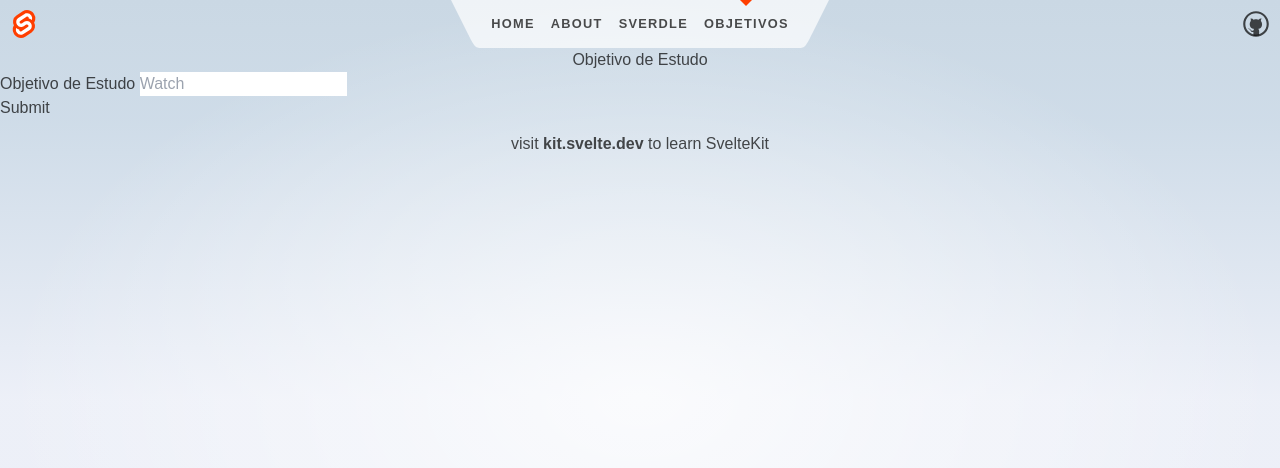
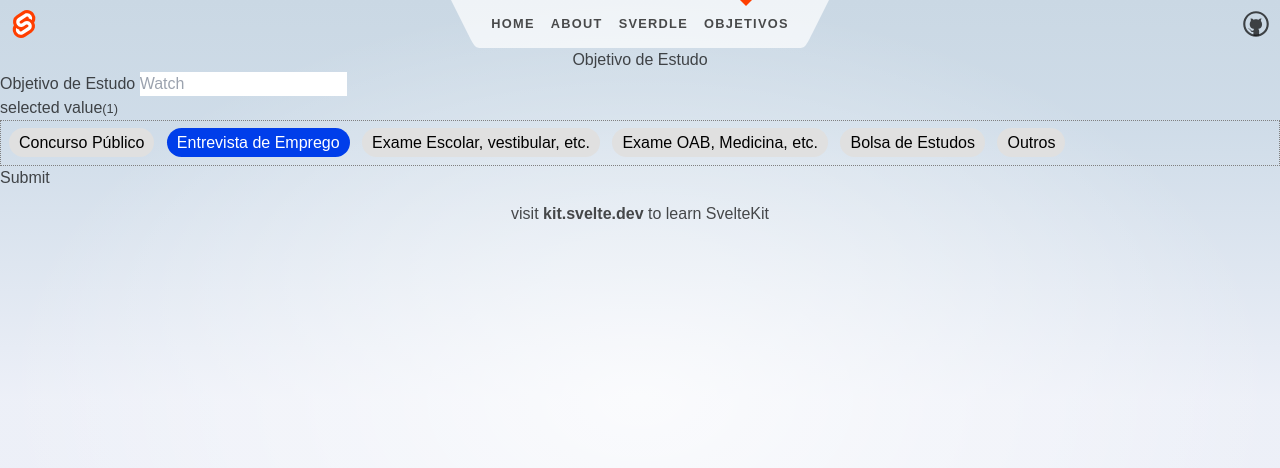
Before and after one commit to rodusa/rotamental, a SvelteKit app: page /objectives in a window 1280 px wide. Shown: the top 468 px of the page. Built offline with nearby package versions, Linux system fonts and the light colour scheme.

Commit message:
added chips

```diff
--- a/src/lib/Objective.svelte
+++ b/src/lib/Objective.svelte
@@ -1,4 +1,4 @@
-<script>
+<script lang="ts">
     import { text } from "svelte/internal";
 import {deleteTodo} from "../stores/objectiveStore"
     export let objective;
--- a/src/lib/ObjectiveForm.svelte
+++ b/src/lib/ObjectiveForm.svelte
@@ -1,4 +1,4 @@
-<script>
+<script lang="ts">
     import {addObjective} from "../stores/objectiveStore"
     let todo = '';
     const handleSubmit= () => {
@@ -12,7 +12,7 @@
         <label class="font-bold text-sm mb-2" for="todo">Objetivo de Estudo</label>
         <input type="text" bind:value={todo} name="todo" placeholder="Watch" class="appearance-none shadow-sm border border-gray-200 p-2 focus:outline-none focus:border-red-500 rounded-lg"/>
     </div>
-    <button type="submit" class="w-full shadow-sm rounded bg-blue-500 hover:bg-blue-600 text-white py-2 px-4 ">Submit</button>
+    <!-- <button type="submit" class="w-full shadow-sm rounded bg-blue-500 hover:bg-blue-600 text-white py-2 px-4 ">Submit</button> -->
 </form>
 <style>
 
--- /dev/null
+++ b/src/lib/chips/Chip.svelte
@@ -0,0 +1,23 @@
+<script lang="ts">
+	import { setContext } from 'svelte';
+	import { writable } from 'svelte/store';
+
+	export let value = 0;
+	const storedValue = writable(value);
+	setContext('chip', {storedValue, index: 0});
+
+	storedValue.subscribe(v => value = v);
+	$: storedValue.set(value);
+
+</script>
+
+<div>
+	<slot/>
+</div>
+
+<style>
+    div {
+        border: 1px dotted gray;
+        padding: 4px;
+    }
+</style>
--- /dev/null
+++ b/src/lib/chips/ChipItem.svelte
@@ -0,0 +1,28 @@
+<script lang="ts">
+    import { getContext } from 'svelte';
+    const chip = getContext('chip');
+  const storedValue = chip.storedValue;
+  let current = chip.index++;
+</script>
+
+<span on:click={() => $storedValue=current} class:active={$storedValue == current}>
+<slot/>
+</span>
+
+<style>
+span {
+    color: black;
+    background-color: #e0e0e0;
+    border-color: #e0e0e0;
+    border-radius: 16px;
+    padding: 6px 10px 6px 10px;
+    margin: 4px;
+    cursor: pointer;
+    line-height: 36px;
+}
+.active {
+    color: white;
+    background-color: #003eea;
+    border-color: #003eea;
+}
+</style>
--- a/src/routes/+layout.svelte
+++ b/src/routes/+layout.svelte
@@ -5,7 +5,7 @@
 </script>
 
 <!-- <div class="app"> -->
-	<div class="container mx-auto my-6 max-w-lg">
+	<div class="container mx-auto my-6 max-w-2xl">
 	<Header />
 
 	<!-- <main> -->
--- a/src/routes/objectives/+page.svelte
+++ b/src/routes/objectives/+page.svelte
@@ -1,7 +1,12 @@
 <script>
     import ObjectiveForm from "$lib/ObjectiveForm.svelte";
     import Objective from "$lib/Objective.svelte";
-    import {objectives} from "../../stores/objectiveStore"
+    import {objectives} from "../../stores/objectiveStore";
+
+    import Chip from '$lib/chips/Chip.svelte';
+	import ChipItem from '$lib/chips/ChipItem.svelte';
+	let value = 1;
+
 </script>
 <main>
     <h1 class="text-2xl font-bold text-center text-gray-800 md:text-3xl">Objetivo de Estudo</h1>
@@ -10,3 +15,17 @@
         <Objective objective={item} index={item.id} />
     {/each}
 </main>
+
+
+<h3>selected value<small>({value})</small></h3>
+
+<Chip bind:value>
+    <ChipItem>Concurso Público</ChipItem>
+    <ChipItem>Entrevista de Emprego</ChipItem>
+
+    <ChipItem>Exame Escolar, vestibular, etc.</ChipItem>
+    <ChipItem>Exame OAB, Medicina, etc.</ChipItem>
+    <ChipItem>Bolsa de Estudos</ChipItem>
+    <ChipItem>Outros</ChipItem>
+</Chip>
+<button type="submit" class="w-full shadow-sm rounded bg-blue-500 hover:bg-blue-600 text-white py-2 px-4 ">Submit</button>
```
